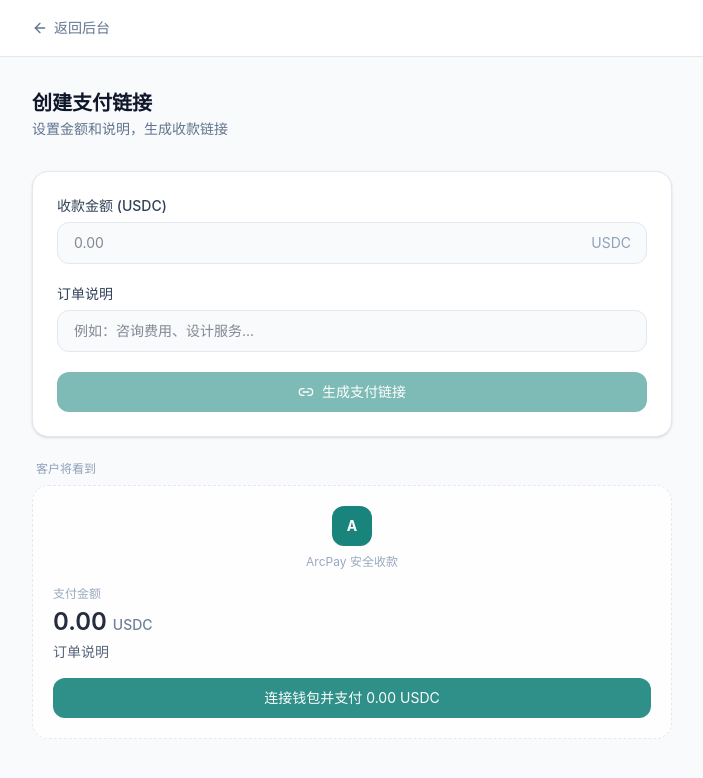
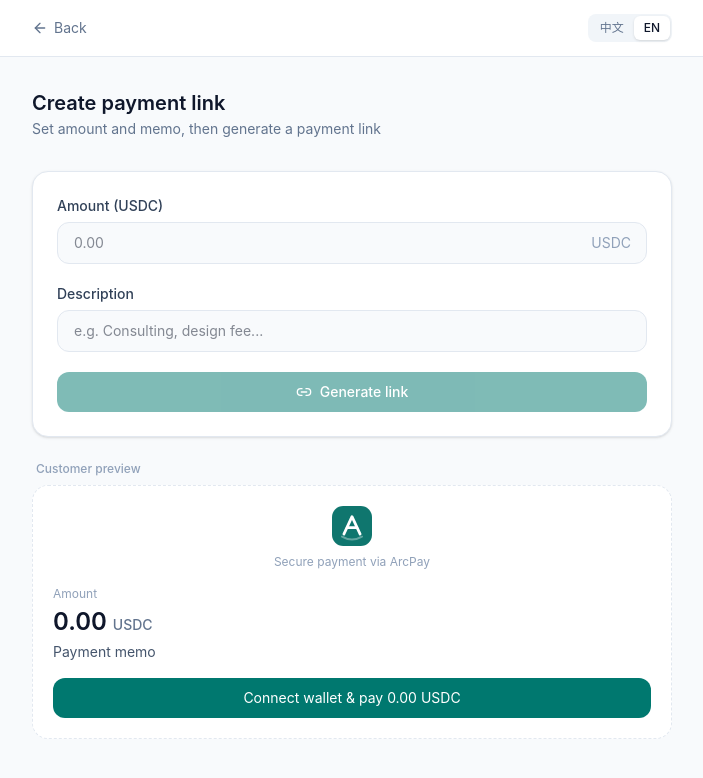
Before and after one commit to XiZi35/Cove, a Next.js app: page /dashboard/create in a window 1280 px wide. Shown: the top 778 px of the page, without its empty margins (288-991 px from the left). Built offline with nearby package versions, Linux system fonts and the light colour scheme; sample sign-in values are in the browser's storage.

Commit message:
Bilingual create page with logo preview

```diff
--- a/src/app/dashboard/create/page.tsx
+++ b/src/app/dashboard/create/page.tsx
@@ -10,6 +10,14 @@ import {
   AlertCircle,
 } from "lucide-react";
 import { useRouter } from "next/navigation";
+import { ArcPayLogo } from "@/components/Logo";
+import { LanguageSwitch } from "@/components/LanguageSwitch";
+import {
+  type Locale,
+  t,
+  getStoredLocale,
+  setStoredLocale,
+} from "@/lib/i18n";
 
 export default function CreatePaymentPage() {
   const router = useRouter();
@@ -20,12 +28,19 @@ export default function CreatePaymentPage() {
   const [loading, setLoading] = useState(false);
   const [error, setError] = useState("");
   const [paymentLink, setPaymentLink] = useState("");
+  const [locale, setLocale] = useState<Locale>("zh");
 
   useEffect(() => {
+    setLocale(getStoredLocale());
     if (!localStorage.getItem("arcpay_user_email")) {
       window.location.href = "/login";
     }
   }, []);
+
+  const switchLocale = (l: Locale) => {
+    setLocale(l);
+    setStoredLocale(l);
+  };
 
   const handleCreate = async (e: React.FormEvent) => {
     e.preventDefault();
@@ -44,7 +59,11 @@ export default function CreatePaymentPage() {
       } catch {}
 
       if (!merchantAddress) {
-        throw new Error("未找到收款钱包，请重新登录");
+        throw new Error(
+          locale === "zh"
+            ? "未找到收款钱包，请重新登录"
+            : "Wallet not found. Please sign in again."
+        );
       }
 
       const payload = {
@@ -69,7 +88,7 @@ export default function CreatePaymentPage() {
       setPaymentLink(link);
       setCreated(true);
     } catch (err: any) {
-      setError(err.message || "创建失败");
+      setError(err.message || "Error");
     } finally {
       setLoading(false);
     }
@@ -82,27 +101,34 @@ export default function CreatePaymentPage() {
   };
 
   const previewAmount = amount || "0.00";
-  const previewDesc = description || "订单说明";
+  const previewDesc =
+    description ||
+    (locale === "zh" ? "订单说明" : "Payment memo");
 
   return (
     <div className="min-h-screen bg-slate-50">
       <header className="bg-white border-b border-slate-200">
-        <div className="max-w-2xl mx-auto px-4 h-14 flex items-center">
+        <div className="max-w-2xl mx-auto px-4 h-14 flex items-center justify-between">
           <button
             onClick={() => router.push("/dashboard")}
             className="flex items-center gap-1.5 text-sm text-slate-500 hover:text-slate-700"
           >
             <ArrowLeft className="w-4 h-4" />
-            返回后台
+            {locale === "zh" ? "返回后台" : "Back"}
           </button>
+          <LanguageSwitch locale={locale} onChange={switchLocale} />
         </div>
       </header>
 
       <main className="max-w-2xl mx-auto px-4 py-8">
         <div className="mb-8">
-          <h1 className="text-xl font-semibold text-slate-900">创建支付链接</h1>
+          <h1 className="text-xl font-semibold text-slate-900">
+            {t(locale, "createLink")}
+          </h1>
           <p className="text-sm text-slate-500 mt-0.5">
-            设置金额和说明，生成收款链接
+            {locale === "zh"
+              ? "设置金额和说明，生成收款链接"
+              : "Set amount and memo, then generate a payment link"}
           </p>
         </div>
 
@@ -114,7 +140,7 @@ export default function CreatePaymentPage() {
             >
               <div>
                 <label className="block text-sm font-medium text-slate-700 mb-1.5">
-                  收款金额 (USDC)
+                  {locale === "zh" ? "收款金额 (USDC)" : "Amount (USDC)"}
                 </label>
                 <div className="relative">
                   <input
@@ -136,13 +162,17 @@ export default function CreatePaymentPage() {
 
               <div>
                 <label className="block text-sm font-medium text-slate-700 mb-1.5">
-                  订单说明
+                  {locale === "zh" ? "订单说明" : "Description"}
                 </label>
                 <input
                   type="text"
                   value={description}
                   onChange={(e) => setDescription(e.target.value)}
-                  placeholder="例如：咨询费用、设计服务..."
+                  placeholder={
+                    locale === "zh"
+                      ? "例如：咨询费用、设计服务..."
+                      : "e.g. Consulting, design fee..."
+                  }
                   required
                   disabled={loading}
                   className="w-full px-4 py-2.5 rounded-xl border border-slate-200 bg-slate-50 text-sm focus:outline-none focus:ring-2 focus:ring-teal-600/20 focus:border-teal-600 disabled:opacity-50"
@@ -164,30 +194,34 @@ export default function CreatePaymentPage() {
                 {loading ? (
                   <>
                     <Loader2 className="w-4 h-4 animate-spin" />
-                    处理中...
+                    {t(locale, "paying")}
                   </>
                 ) : (
                   <>
                     <Link2 className="w-4 h-4" />
-                    生成支付链接
+                    {locale === "zh" ? "生成支付链接" : "Generate link"}
                   </>
                 )}
               </button>
             </form>
 
-            {/* 客户预览 */}
+            {/* Preview */}
             <div>
               <p className="text-xs font-medium text-slate-400 mb-2 px-1">
-                客户将看到
+                {locale === "zh" ? "客户将看到" : "Customer preview"}
               </p>
-              <div className="bg-white rounded-2xl border border-dashed border-slate-200 p-5 opacity-90">
+              <div className="bg-white rounded-2xl border border-dashed border-slate-200 p-5">
                 <div className="text-center mb-4">
-                  <div className="inline-flex w-10 h-10 rounded-xl bg-teal-700 text-white text-sm font-bold items-center justify-center mb-2">
-                    A
+                  <div className="flex justify-center mb-2">
+                    <ArcPayLogo size={40} />
                   </div>
-                  <p className="text-xs text-slate-400">ArcPay 安全收款</p>
+                  <p className="text-xs text-slate-400">
+                    {t(locale, "paySecure")}
+                  </p>
                 </div>
-                <p className="text-xs text-slate-400 mb-1">支付金额</p>
+                <p className="text-xs text-slate-400 mb-1">
+                  {t(locale, "payAmount")}
+                </p>
                 <p className="text-2xl font-semibold text-slate-900">
                   {previewAmount}{" "}
                   <span className="text-sm font-medium text-slate-500">
@@ -195,8 +229,8 @@ export default function CreatePaymentPage() {
                   </span>
                 </p>
                 <p className="text-sm text-slate-600 mt-1">{previewDesc}</p>
-                <div className="mt-4 h-10 rounded-xl bg-teal-700/90 text-white text-sm flex items-center justify-center">
-                  连接钱包并支付 {previewAmount} USDC
+                <div className="mt-4 h-10 rounded-xl bg-teal-700 text-white text-sm flex items-center justify-center">
+                  {t(locale, "payBtn")} {previewAmount} USDC
                 </div>
               </div>
             </div>
@@ -207,14 +241,18 @@ export default function CreatePaymentPage() {
               <div className="inline-flex items-center justify-center w-12 h-12 rounded-full bg-emerald-50 text-emerald-600 mb-3">
                 <Check className="w-6 h-6" />
               </div>
-              <h2 className="text-lg font-medium text-slate-900">链接已生成</h2>
+              <h2 className="text-lg font-medium text-slate-900">
+                {locale === "zh" ? "链接已生成" : "Link created"}
+              </h2>
               <p className="text-sm text-slate-500 mt-1">
                 {description} · {amount} USDC
               </p>
             </div>
 
             <div className="bg-slate-50 rounded-xl p-4 border border-slate-100">
-              <p className="text-xs text-slate-400 mb-2">支付链接</p>
+              <p className="text-xs text-slate-400 mb-2">
+                {locale === "zh" ? "支付链接" : "Payment link"}
+              </p>
               <p className="text-sm font-mono text-slate-700 break-all">
                 {paymentLink}
               </p>
@@ -226,13 +264,17 @@ export default function CreatePaymentPage() {
                 className="flex-1 flex items-center justify-center gap-2 py-2.5 rounded-xl border border-slate-200 text-sm font-medium hover:bg-slate-50"
               >
                 <Copy className="w-4 h-4" />
-                {copied ? "已复制" : "复制链接"}
+                {copied
+                  ? t(locale, "copied")
+                  : locale === "zh"
+                  ? "复制链接"
+                  : "Copy link"}
               </button>
               <button
                 onClick={() => router.push("/dashboard")}
                 className="flex-1 py-2.5 rounded-xl bg-teal-700 text-white text-sm font-medium hover:bg-teal-800"
               >
-                返回后台
+                {locale === "zh" ? "返回后台" : "Back to desk"}
               </button>
             </div>
           </div>
```
